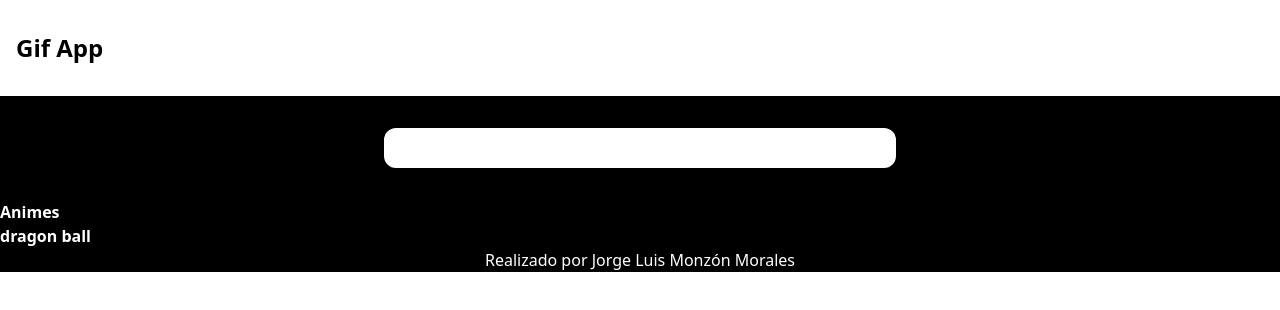
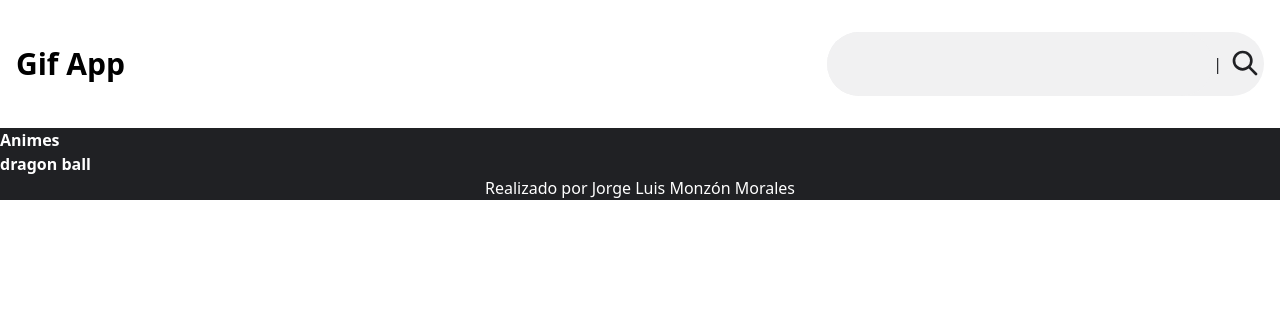
Before and after one commit to JorgeDevmm/React-gif-app, a React (Vite) app: page / in a window 1280 px wide. Shown: the top 310 px of the page. Built offline with nearby package versions, Linux system fonts and the light colour scheme.

Commit message:
Agregando componente input con función de agregar categorie

```diff
--- a/index.html
+++ b/index.html
@@ -13,7 +13,7 @@
     <title>GIF-APP</title>
   </head>
   <body>
-    <div id="root" class="bg-black" ></div>
+    <div id="root" class="bg-[#202124]" ></div>
     <script type="module" src="/src/main.jsx"></script>
   </body>
 </html>
--- a/src/App.jsx
+++ b/src/App.jsx
@@ -1,22 +1,18 @@
 // import './App.css';
 
 import Header from './componentes/Header';
-import Input from './componentes/Input';
 import Listado from './componentes/Listado';
 import Footer from './componentes/Footer';
 import { useState } from 'react';
 
 function App() {
-  const [categorias, setCategorias] = useState(['Animes',"dragon ball"]);
-
-  console.log(categorias);
+  const [categories, setCategories] = useState(['Animes', "dragon ball"]);
 
   return (
     <>
-      <Header />
+      <Header categories={categories} setCategories={setCategories } />
       <main>
-        <Input />
-        <Listado categorias={categorias} />
+        <Listado categories={categories} />
       </main>
 
       <Footer />
--- a/src/componentes/Header.jsx
+++ b/src/componentes/Header.jsx
@@ -1,10 +1,18 @@
-// import PropTypes from 'prop-types'
-function Header() {
+import PropTypes from 'prop-types'
+import Input from './Input';
+function Header({ categories, setCategories }) {
   return (
-    <div className='text-center text-4xl md:text-left md:text-2xl font-bold px-4 py-8 bg-white'>
-      Gif App
+    <div className='flex flex-col sm:flex-row  md:items-center text-center  md:text-left px-4 bg-white'>
+      <h1 className='flex justify-center sm:items-center font-bold text-4xl py-4 md:py-0 md:text-3xl'>
+        Gif App
+      </h1>
+
+      <Input categories={categories} setCategories={setCategories} />
     </div>
   );
 }
-Header.propTypes = {};
+Header.propTypes = {
+  categories: PropTypes.array.isRequired,
+  setCategories: PropTypes.func.isRequired,
+};
 export default Header;
--- a/src/componentes/Input.jsx
+++ b/src/componentes/Input.jsx
@@ -1,13 +1,32 @@
-// import PropTypes from 'prop-types'
-function Input() {
+import PropTypes from 'prop-types';
+
+function Input({ categories, setCategories }) {
+  const onAddCategory = (e) => {
+    e.preventDefault(); // Evita que el formulario se envíe
+
+
+    setCategories([...categories,"validando"]);
+  };
+
   return (
-    <form className='flex justify-center items-center'>
+    <form className='flex justify-between items-center sm:ml-auto bg-[#F1F1F2] my-8 rounded-full'>
       <input
         type='text'
-        className='w-4/5  md:w-2/5 my-8 py-2 rounded-xl mx-auto'
+        className='bg-[#F1F1F2] w-full py-4 px-4 rounded-full focus:outline-none text-2xl font-400'
       />
+      <span className='ml-auto text-[#202124]'>|</span>
+      <button className='bg-red cursor-pointer' onClick={onAddCategory}>
+        <img
+          className='w-8 mx-2'
+          src='./src/assets/search-svgrepo-com.svg'
+          alt=''
+        />
+      </button>
     </form>
   );
 }
-Input.propTypes = {};
+Input.propTypes = {
+  categories: PropTypes.array.isRequired,
+  setCategories: PropTypes.func.isRequired,
+};
 export default Input;
--- a/src/componentes/Listado.jsx
+++ b/src/componentes/Listado.jsx
@@ -1,17 +1,21 @@
 import PropTypes from 'prop-types';
 
-function Listado({ categorias }) {
+function Listado({ categories }) {
   return (
     <div>
       <ol>
-        {categorias.map((categoria) => {
-          return <li className='text-white font-bold' key={categoria}>{categoria}</li>;
+        {categories.map((categorie) => {
+          return (
+            <li className='text-white font-bold' key={categorie}>
+              {categorie}
+            </li>
+          );
         })}
       </ol>
     </div>
   );
 }
 Listado.propTypes = {
-  categorias: PropTypes.array.isRequired,
+  categories: PropTypes.array.isRequired,
 };
 export default Listado;
```
Also changed, not shown: src/assets/search-svgrepo-com.svg (added).
